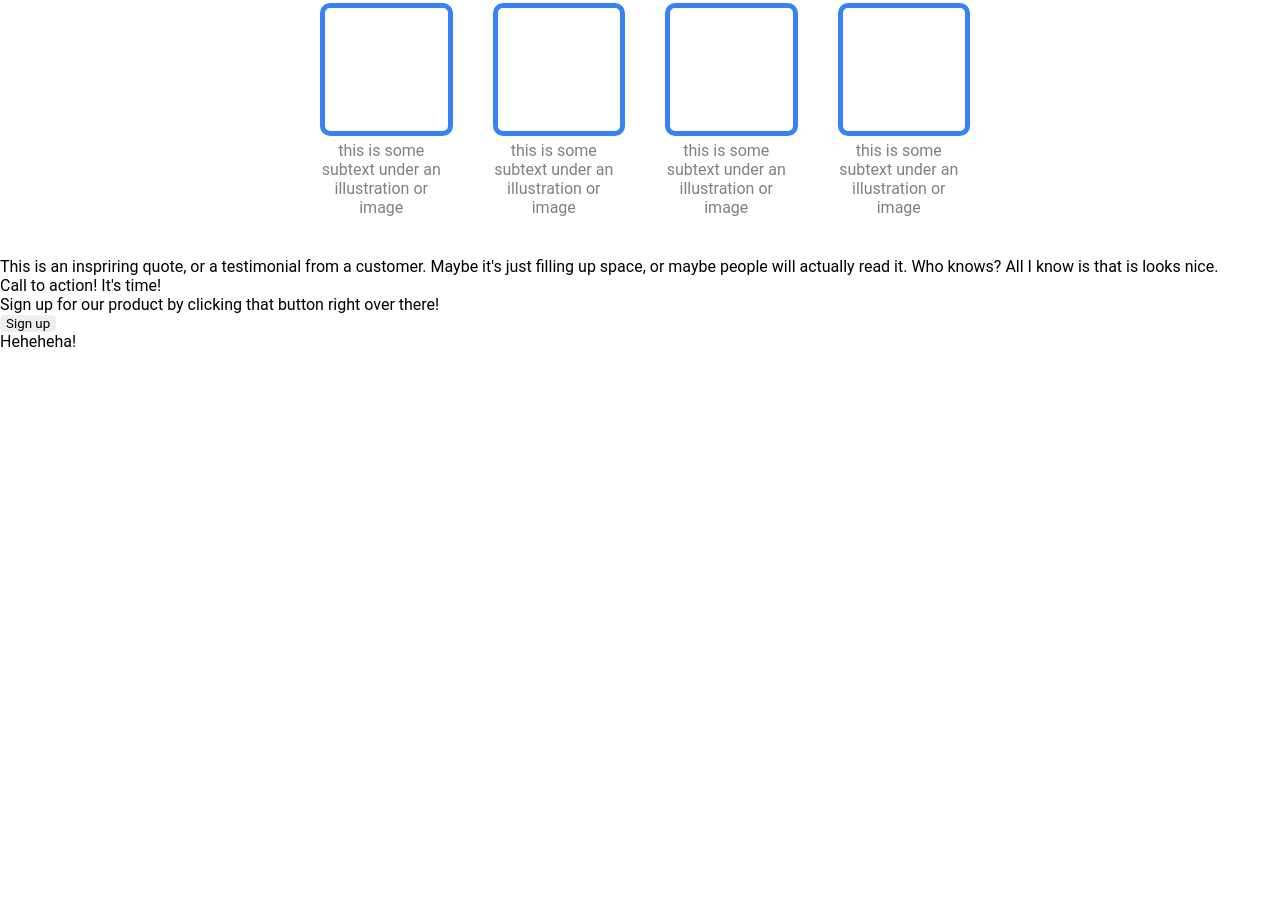
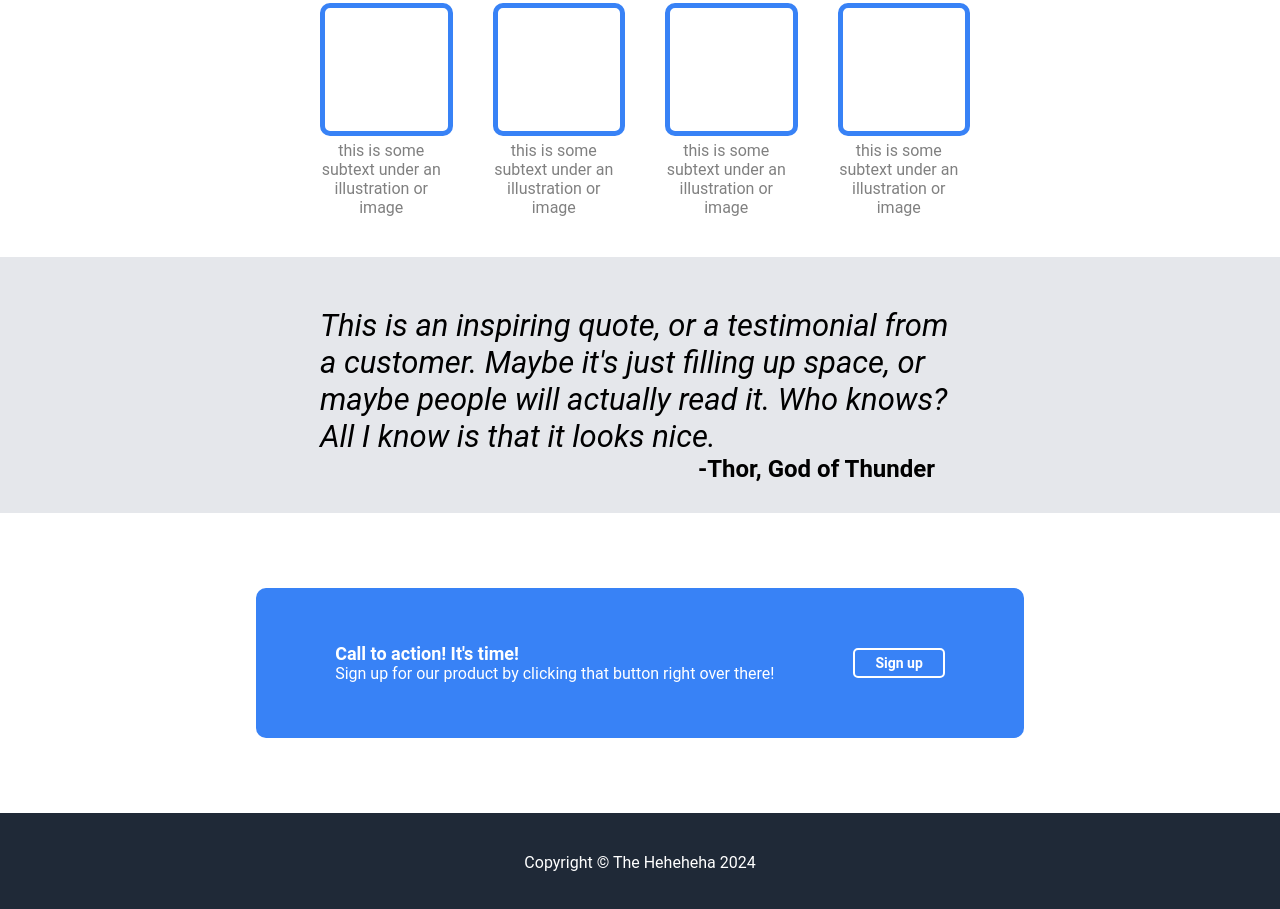
Before and after one commit to Soltime5476/landing-page, a plain HTML site: page index.html in a window 1280 px wide. Shown: the part 507-1416 px from the top of the page. Before the commit the page ends 858 px from the top, so only its background shows below. Drawn offline with Linux system fonts and the light colour scheme.

Commit message:
Finished rest of the styling

```diff
--- a/index.html
+++ b/index.html
@@ -29,7 +29,7 @@
             <button id="heading-button">Sign up</button>
           </div>
           <div id="heading-image">
-            <img>
+            <img />
             <p>Some image here</p>
           </div>
         </div>
@@ -40,42 +40,53 @@
         <div id="boxes">
           <div class="infobox">
             <div class="box"></div>
-            <p class="caption">this is some subtext under an illustration or image</p>
+            <p class="caption">
+              this is some subtext under an illustration or image
+            </p>
           </div>
           <div class="infobox">
             <div class="box"></div>
-            <p class="caption">this is some subtext under an illustration or image</p>
+            <p class="caption">
+              this is some subtext under an illustration or image
+            </p>
           </div>
           <div class="infobox">
             <div class="box"></div>
-            <p class="caption">this is some subtext under an illustration or image</p>
+            <p class="caption">
+              this is some subtext under an illustration or image
+            </p>
           </div>
           <div class="infobox">
             <div class="box"></div>
-            <p class="caption">this is some subtext under an illustration or image</p>
+            <p class="caption">
+              this is some subtext under an illustration or image
+            </p>
           </div>
         </div>
       </div>
+
       <div class="quote">
-        <p>
-          This is an inspriring quote, or a testimonial from a customer. Maybe
-          it's just filling up space, or maybe people will actually read it.
-          Who knows? All I know is that is looks nice.
+        <p class="qt">
+          This is an inspiring quote, or a testimonial from a customer. Maybe
+          it's just filling up space, or maybe people will actually read it. Who
+          knows? All I know is that it looks nice.
         </p>
+        <p class="qt-author">-Thor, God of Thunder</p>
       </div>
 
       <div class="promotion">
-        <div>
-          <p>Call to action! It's time!</p>
-          <p class="subtext">
-            Sign up for our product by clicking that button right over there!
-          </p>
-          <button>Sign up</button>
+        <div id="promotion-box">
+          <div class="promotion-text">
+            <p id="p-main">Call to action! It's time!</p>
+            <p id="p-sub">
+              Sign up for our product by clicking that button right over there!
+            </p>
+          </div>
+          <button class="sign-up">Sign up</button>
         </div>
-
-        <div class="footer">
-          <p>Heheheha!</p>
-        </div>
+      </div>
+      <div class="footer">
+        <p>Copyright  ©  The Heheheha 2024</p>
       </div>
     </div>
   </body>
--- a/style.css
+++ b/style.css
@@ -124,3 +124,66 @@ button {
   text-wrap: wrap;
   color: gray;
 }
+
+.quote {
+  background-color: #e5e7eb;
+  padding: 50px 25% 30px 25%;
+}
+
+.qt {
+  font-style: italic;
+  font-size: 31px;
+}
+
+.qt-author {
+  font-weight: bold;
+  font-size: 24px;
+  text-align: right;
+  padding-right: 25px;
+}
+
+.promotion {
+  display: flex;
+  justify-content: center;
+  align-items: center;
+  height: 300px;
+}
+
+#promotion-box {
+  background-color: #3882f6;
+  display: flex;
+  justify-content: space-evenly;
+  align-items: center;
+  height: 50%;
+  width: 60%;
+  border-radius: 10px;
+  color: white;
+}
+
+.promotion-text {
+  background-color: #3882f6;
+}
+
+#p-main {
+  font-weight: bold;
+  font-size: 18px;
+}
+
+.sign-up {
+  background-color: #3882f6;
+  border: 2px solid white;
+  border-radius: 5px;
+  font-size: 14px;
+  color: white;
+  font-weight: bold;
+  padding: 5px 20px;
+}
+
+.footer {
+  background-color: #1f2937;
+  height: 100px;
+  color: white;
+  display: flex;
+  justify-content: center;
+  align-items: center;
+}
```
